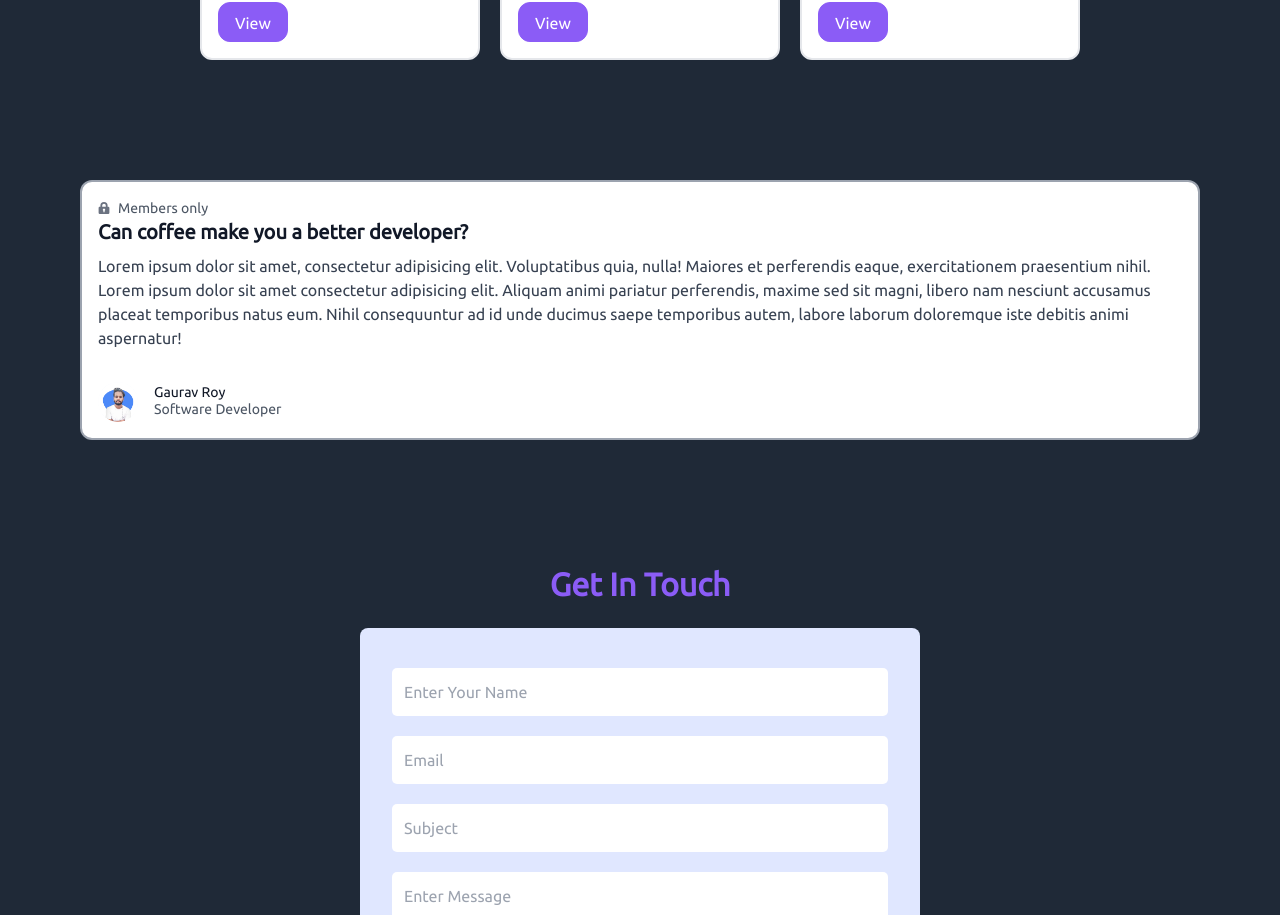
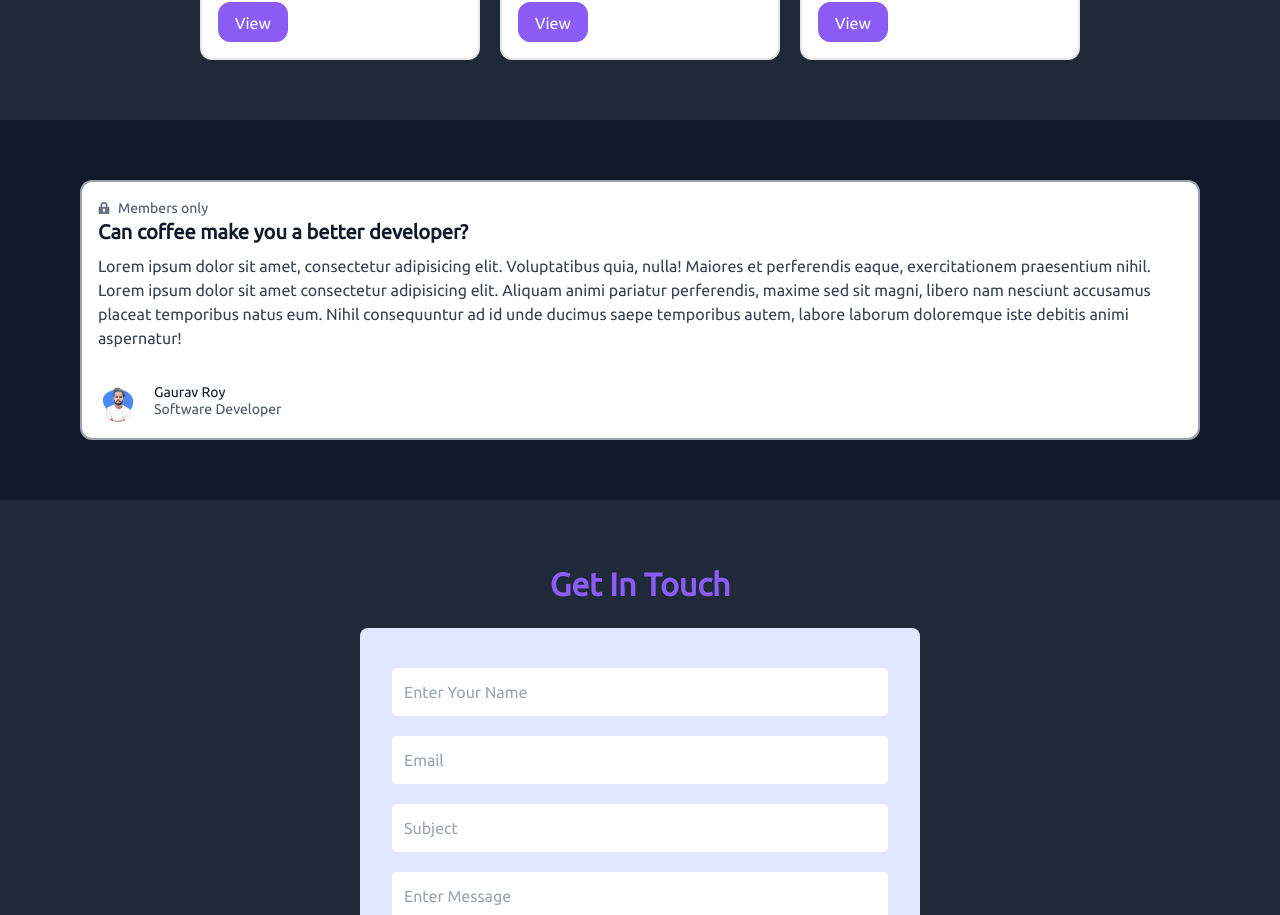
Before and after one commit to gauravxroy/react-portfolio, a React (Create React App) app: page / in a window 1280 px wide. Shown: the part 1080-1995 px from the top of the page. Built offline with nearby package versions, Linux system fonts and the light colour scheme; a web font is replaced by a local one.

Commit message:
new about changes added

```diff
--- a/src/components/UI/About.jsx
+++ b/src/components/UI/About.jsx
@@ -2,7 +2,7 @@ import React from "react";
 import AvatarImg from "../Asset/Images/profile-pic.png";
 const About = () => {
   return (
-    <section id="about" className=" bg-[#1f2937] ">
+    <section id="about" className=" bg-[#111827] ">
       <div
         className="max-w-sm w-full lg:max-w-full lg:flex container"
         data-aos="zoom-in-up"
```
